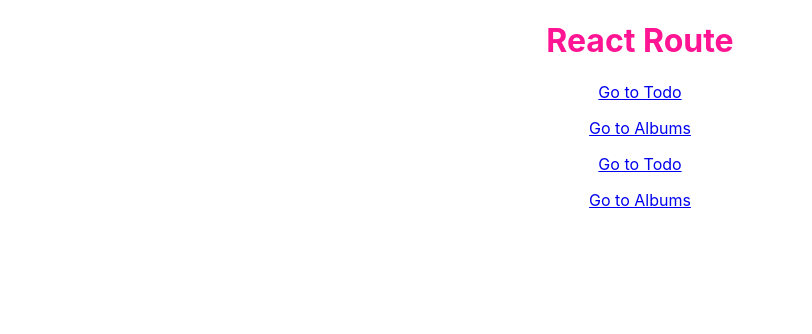
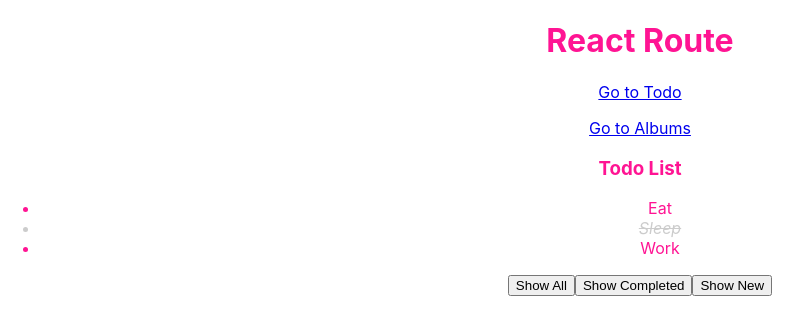
Before and after one commit to thanhtungcis60/learn-reactjs, a React (Create React App) app: page / in a window 1280 px wide. Shown: the top 334 px of the page, without its empty margins (0-812 px from the left). Built offline with nearby package versions, Linux system fonts and the light colour scheme.

Commit message:
S9-P50. Sự khác biệt giữa Route và Switch

```diff
--- a/src/App.js
+++ b/src/App.js
@@ -22,20 +22,16 @@ function App() {
       <Hero name="Hero Name" /> */}
       {/* <Counter /> */}
       <p>
-        <Link to="/todos">Go to Todo</Link>
-      </p>
-      <p>
-        <Link to="/albums">Go to Albums</Link>
-      </p>
-      <p>
         <NavLink to="/todos">Go to Todo</NavLink>{/* Khác biệt với Link, NavLink sẽ tự động thêm class active nếu đường dẫn hiện tại khớp với đường dẫn của NavLink */}
       </p>
       <p>
         <NavLink to="/albums">Go to Albums</NavLink>
       </p>
-
-      <Route path="/todos" component={TodoFeature} />
-      <Route path="/albums" component={AlbumFeature} />
+      <switch>
+        <Route path="/" component={TodoFeature} />
+        <Route path="/todos" component={TodoFeature} />
+        <Route path="/albums" component={AlbumFeature} />
+      </switch>
     </div>
   );
 }
```
